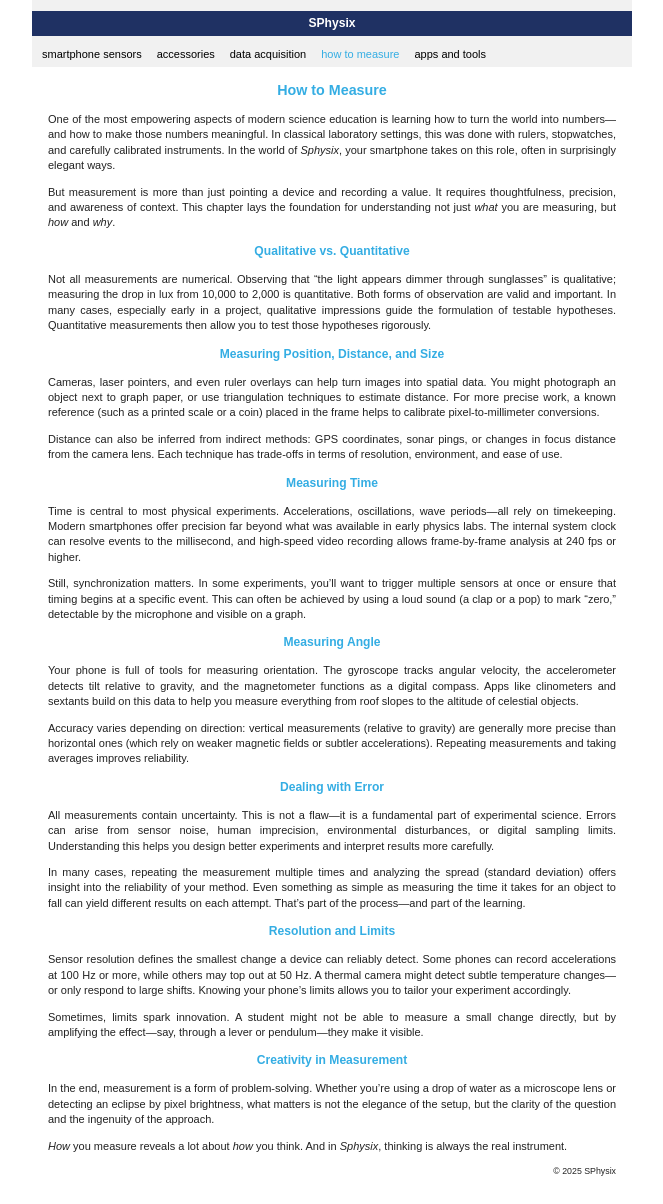
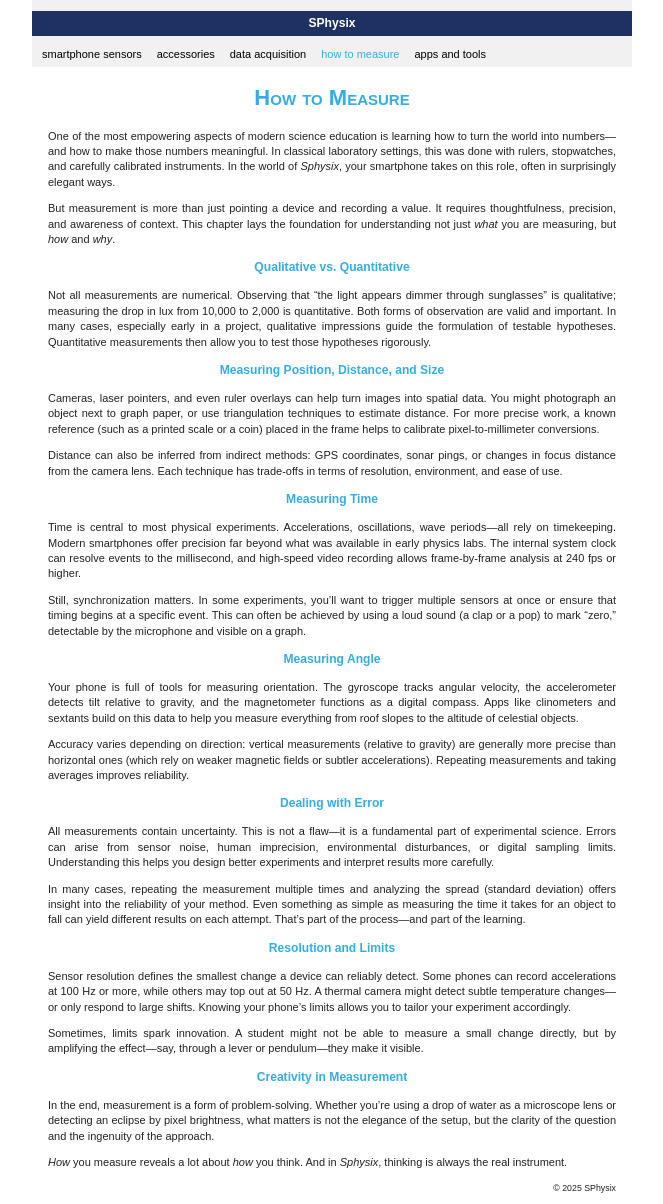
Before and after one commit to rplano/sphysix, a Jekyll site: the page built from chapters/1_4_Measure.md, in a window 1280 px wide. Shown: the whole page, without its empty margins (308-971 px from the left). Built offline with Jekyll 4.4.1, drawn with Linux system fonts in a browser that asks for light colours.

```diff
--- a/chapters/1_4_Measure.md
+++ b/chapters/1_4_Measure.md
@@ -3,7 +3,7 @@ layout: default
 title: 1.4 How to Measure
 ---
 
-## How to Measure
+# How to Measure
 
 One of the most empowering aspects of modern science education is learning how to turn the world into numbers—and how to make those numbers meaningful. In classical laboratory settings, this was done with rulers, stopwatches, and carefully calibrated instruments. In the world of *Sphysix*, your smartphone takes on this role, often in surprisingly elegant ways.
 
```
